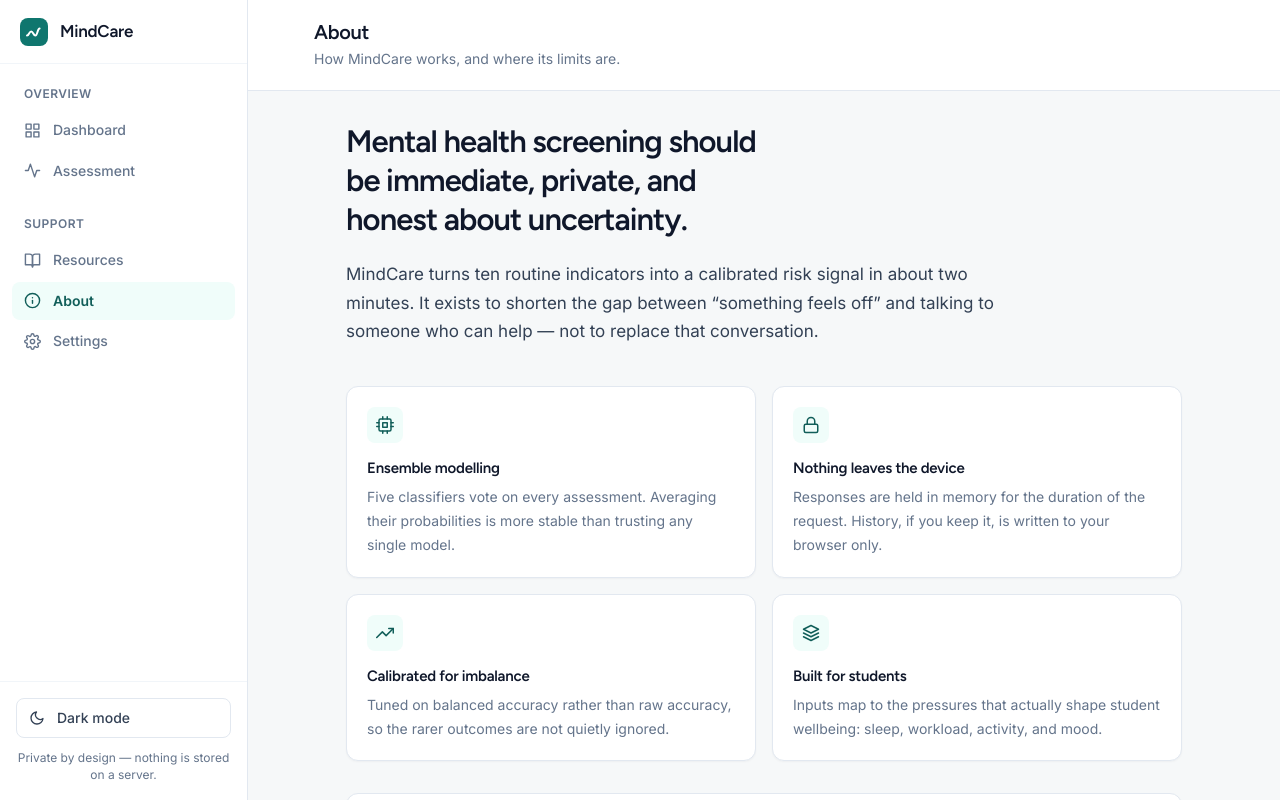
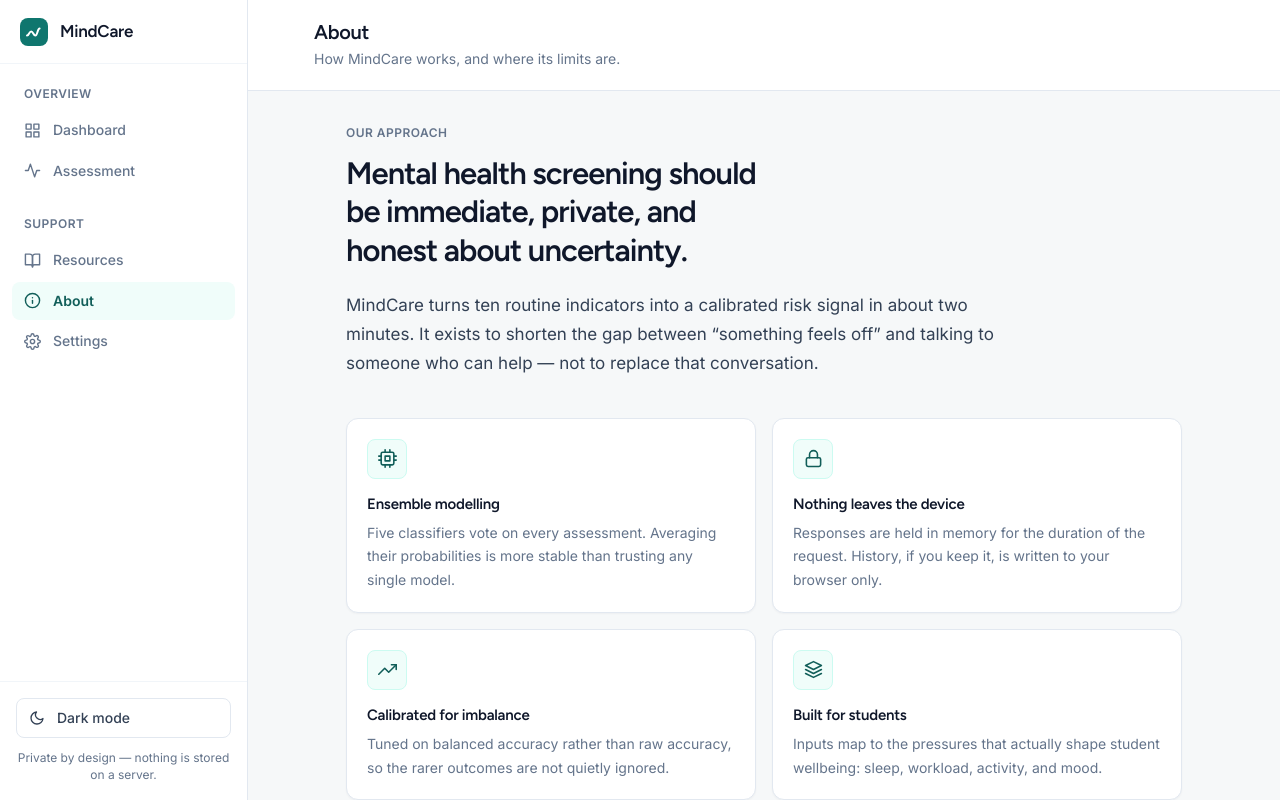
Before and after one commit to letera1/Mental-Health-Stress-Predictor, a React (Vite) app in the folder frontend/: page /about in a window 1280 px wide. Shown: the top 800 px of the page. Built offline with nearby package versions, Linux system fonts and the light colour scheme; no server answers.

Commit message:
ui ux design modification and backend fixed

```diff
--- a/frontend/src/Pages/About/About.jsx
+++ b/frontend/src/Pages/About/About.jsx
@@ -65,6 +65,7 @@ export default function About() {
 
       <div className="page about__body">
         <section className="intro">
+          <p className="eyebrow">Our approach</p>
           <h2 className="intro__title">
             Mental health screening should be immediate, private, and honest about uncertainty.
           </h2>
--- a/frontend/src/Pages/About/about.css
+++ b/frontend/src/Pages/About/about.css
@@ -14,6 +14,7 @@
 }
 
 .intro__title {
+  margin-top: var(--space-3);
   font-size: var(--fs-3xl);
   font-weight: var(--fw-semibold);
   letter-spacing: var(--ls-tighter);
@@ -43,21 +44,28 @@
   border-radius: var(--radius-lg);
   background: var(--bg-surface);
   box-shadow: var(--shadow-xs);
+  transition: border-color var(--t-fast), box-shadow var(--t-fast);
+}
+
+.pillar:hover {
+  border-color: var(--border-strong);
+  box-shadow: var(--shadow-sm);
 }
 
 .pillar__icon {
   display: grid;
   place-items: center;
-  width: 36px;
-  height: 36px;
+  width: 40px;
+  height: 40px;
   border-radius: var(--radius-md);
   background: var(--accent-soft);
+  border: 1px solid var(--accent-soft-border);
   color: var(--accent-text);
 }
 
 .pillar__icon svg {
-  width: 18px;
-  height: 18px;
+  width: 19px;
+  height: 19px;
 }
 
 .pillar__title {
```
